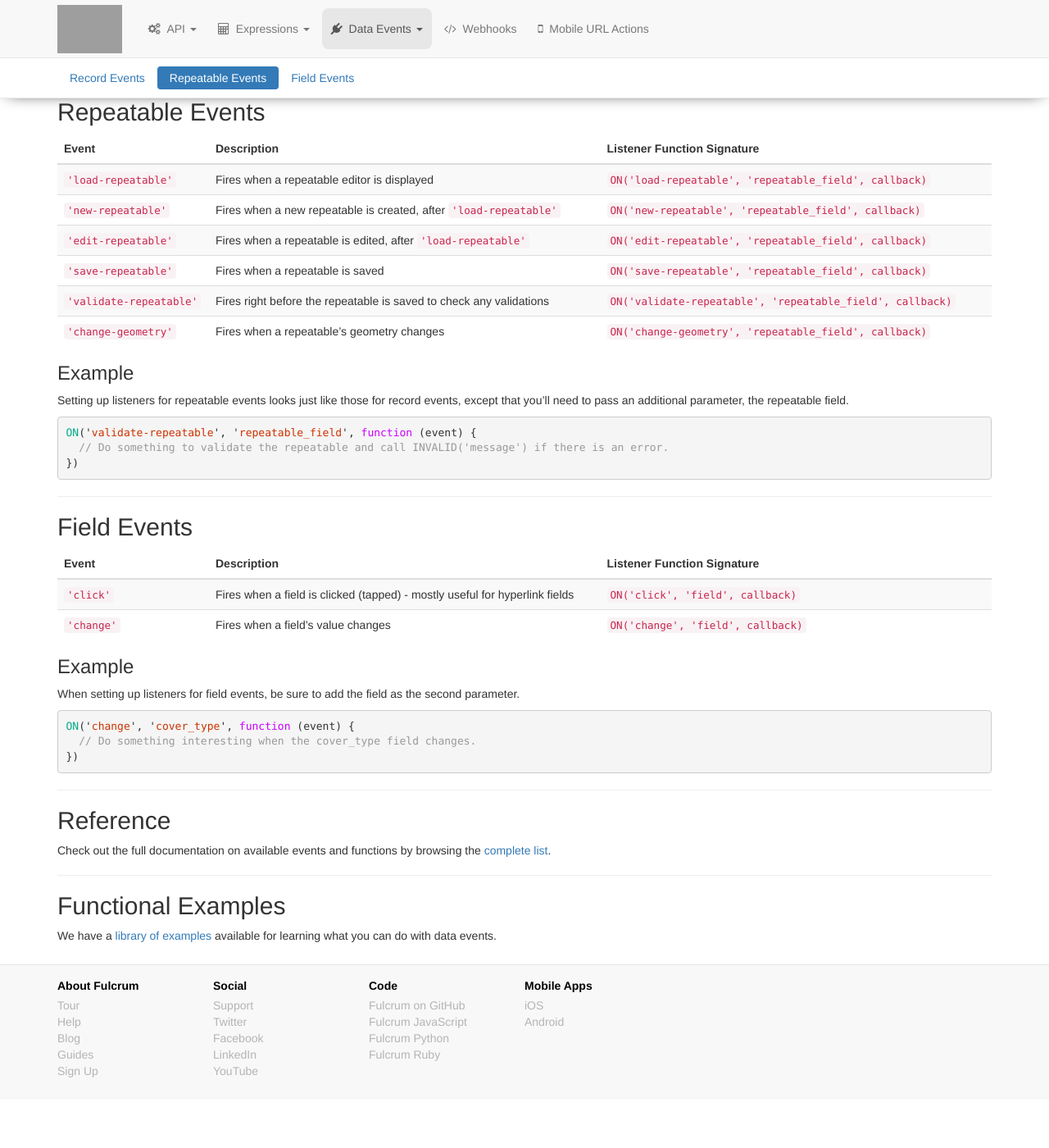
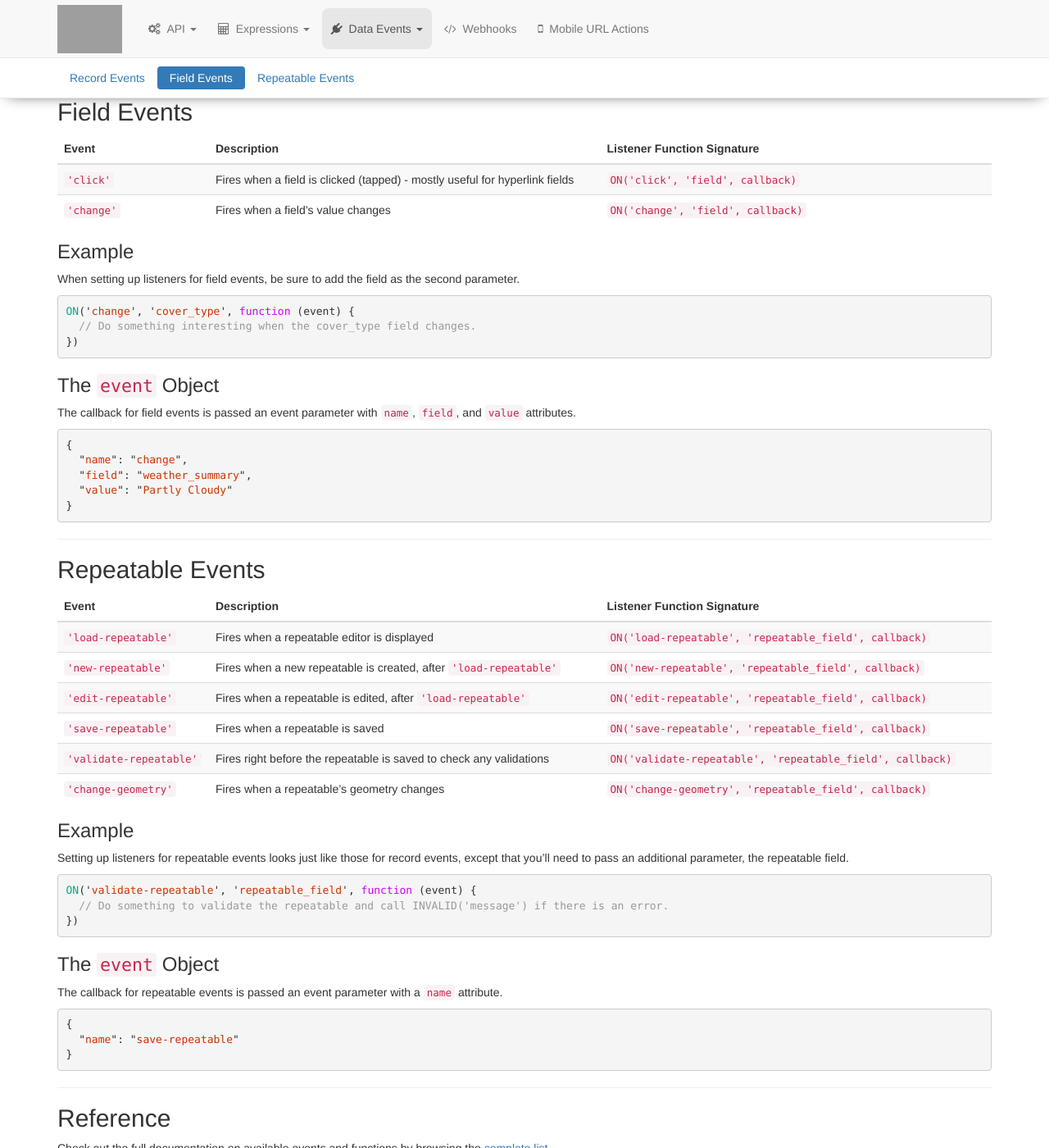
Before and after one commit to rylincoln/developer.fulcrumapp.com, a Jekyll site: the page built from _data-events/intro.md, in a window 1280 px wide and 1400 px high, scrolled down 1150 px. Shown: the whole window at 82% size. Built offline with Jekyll 4.4.1, drawn with Linux system fonts in a browser that asks for light colours; nearby versions of some CDN libraries; some of the changed text lies outside the part shown; grey boxes are pictures that could not be loaded.

Commit message:
Document event attributes.

```diff
--- a/_data-events/intro.md
+++ b/_data-events/intro.md
@@ -7,8 +7,8 @@ description: "Introduction to Fulcrum Data Events"
 category: section
 menu:
   - "Record Events": record-events
+  - "Field Events": field-events
   - "Repeatable Events": repeatable-events
-  - "Field Events": field-events
 ---
 
 Data events are a powerful feature that allows users to perform actions on the mobile device when certain events are triggered. Go on ...
@@ -39,7 +39,7 @@ ON('validate-record', function (event) {
 
 ### The `event` Object
 
-The callback for record events is passed an event parameter with a `name`, so you can use the same callback for multiple events.
+The callback for record events is passed an event parameter with a `name` attribute, so you can use the same callback for multiple events.
 
 {% highlight  js %}
 {
@@ -60,6 +60,38 @@ function callback(event) {
 
 ON('edit-record', callback)
 ON('new-record', callback)
+{% endhighlight %}
+
+<hr>
+
+## Field Events
+
+{:.table.table-striped.event-table}
+| Event | Description | Listener Function Signature |
+|--------|----------|-------------|-------------|
+| `'click'` | Fires when a field is clicked (tapped) - mostly useful for hyperlink fields | `ON('click', 'field', callback)` |
+| `'change'` | Fires when a field's value changes | `ON('change', 'field', callback)` |
+
+### Example
+
+When setting up listeners for field events, be sure to add the field as the second parameter.
+
+{% highlight  js %}
+ON('change', 'cover_type', function (event) {
+  // Do something interesting when the cover_type field changes.
+})
+{% endhighlight %}
+
+### The `event` Object
+
+The callback for field events is passed an event parameter with `name`, `field`, and `value` attributes.
+
+{% highlight  js %}
+{
+  "name": "change",
+  "field": "weather_summary",
+  "value": "Partly Cloudy"
+}
 {% endhighlight %}
 
 <hr>
@@ -86,24 +118,14 @@ ON('validate-repeatable', 'repeatable_field', function (event) {
 })
 {% endhighlight %}
 
-<hr>
+### The `event` Object
 
-## Field Events
-
-{:.table.table-striped.event-table}
-| Event | Description | Listener Function Signature |
-|--------|----------|-------------|-------------|
-| `'click'` | Fires when a field is clicked (tapped) - mostly useful for hyperlink fields | `ON('click', 'field', callback)` |
-| `'change'` | Fires when a field's value changes | `ON('change', 'field', callback)` |
-
-### Example
-
-When setting up listeners for field events, be sure to add the field as the second parameter.
+The callback for repeatable events is passed an event parameter with a `name` attribute.
 
 {% highlight  js %}
-ON('change', 'cover_type', function (event) {
-  // Do something interesting when the cover_type field changes.
-})
+{
+  "name": "save-repeatable"
+}
 {% endhighlight %}
 
 <hr>
```
